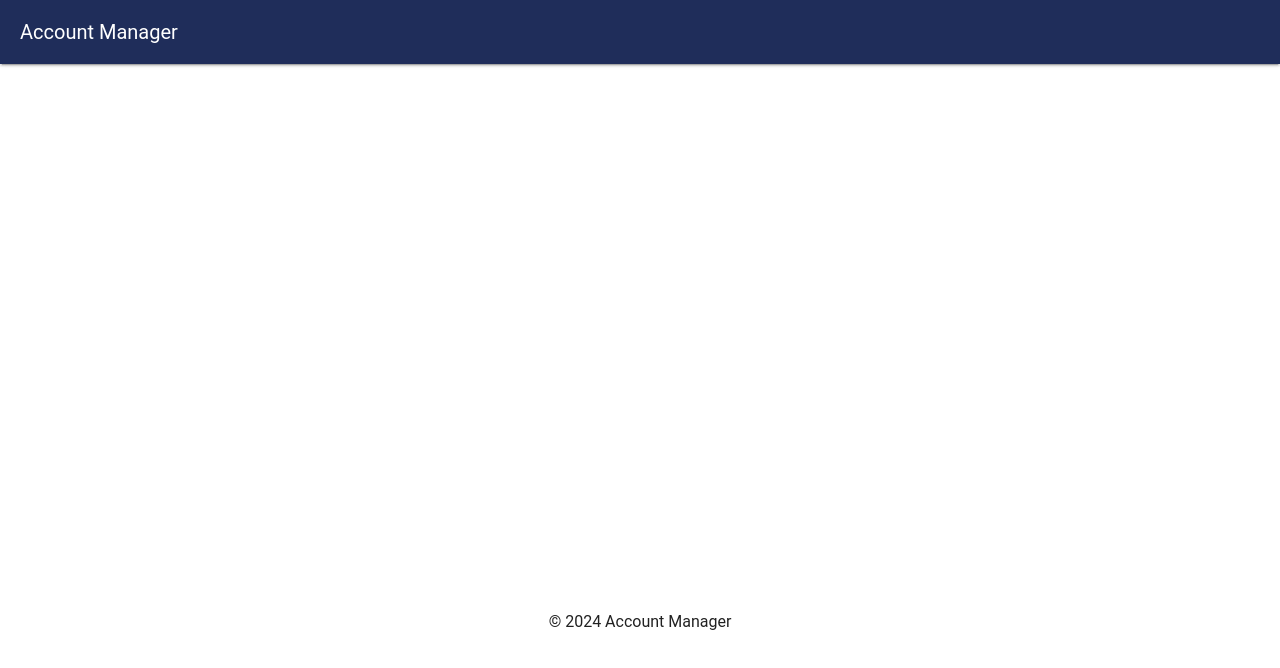
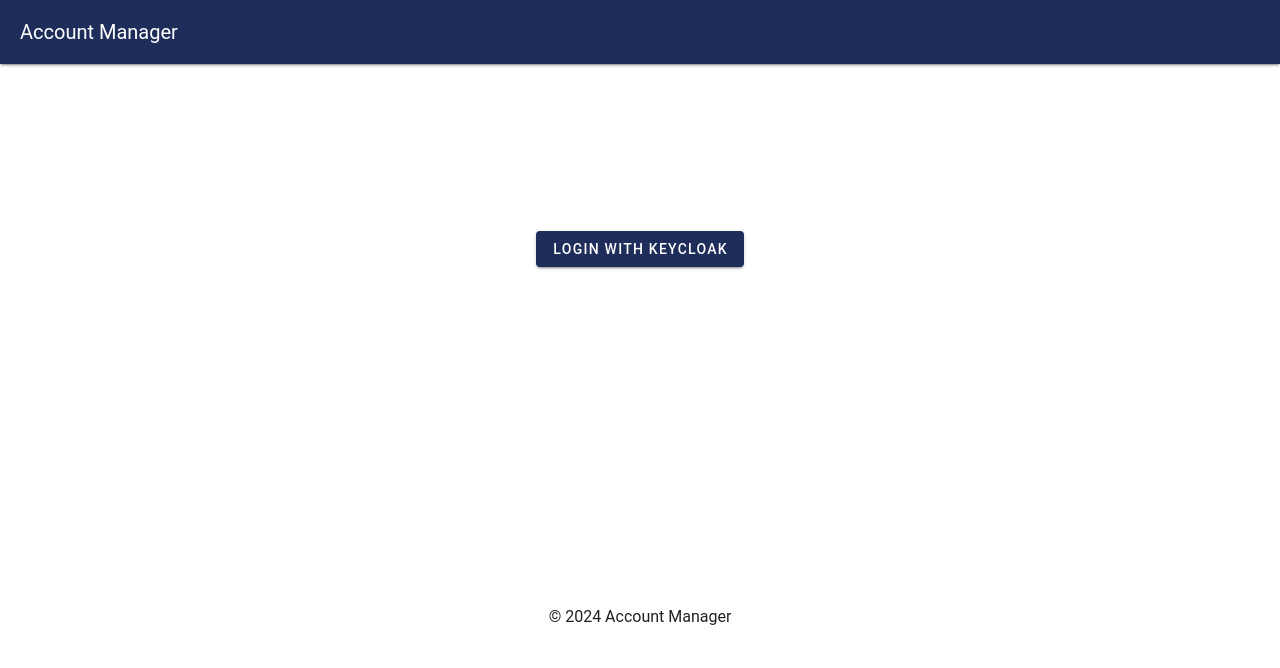
Before and after one commit to pdapsuke/oidc-tutorial, a Nuxt app in the folder app/front/: page /login in a window 1280 px wide. Shown: the top 668 px of the page. Built offline with nearby package versions, Linux system fonts and the light colour scheme.

Commit message:
ref#oidc_with_vuln トークンエンドポイントからアクセストークンを取得するところまで実装

```diff
--- a/app/front/layouts/default.vue
+++ b/app/front/layouts/default.vue
@@ -10,9 +10,7 @@
 
     <!-- コンテンツ >>> -->
     <v-main>
-      <v-container class="py-8 px-6" fluid >
-        <slot />
-      </v-container>
+      <slot />
     </v-main>
     <!-- <<< コンテンツ -->
 
--- a/app/front/nuxt.config.ts
+++ b/app/front/nuxt.config.ts
@@ -29,6 +29,8 @@ export default defineNuxtConfig({
     public: {
       clientBaseUrl: '//localhost:8080/api/v1',
       serverBaseUrl: 'http://localhost:8080/api/v1',
+      clientId: 'oidc-tutorial',
+      redirectUri: 'http://localhost:3000/callback',
     }
   },
 })
--- /dev/null
+++ b/app/front/pages/callback.vue
@@ -0,0 +1,61 @@
+<template>
+  <v-container class="py-8 px-6 fillheight" fluid >
+    <Alert ref="alert" />
+    <div>Please wait...</div>
+	</v-container>
+</template>
+
+<script setup lang="ts">
+const alert = ref<any>(null)
+const route = useRoute();
+
+// クエリパラメータのcode(認可コード)の値を取得
+const queryParam = route.query.code || '';
+queryParam.toString()
+
+async function fetchAccessToken(authCode: string) {
+  // トークンエンドポイントへのリクエストのパラメータを定義
+  const tokenEndpoint = 'http://localhost:8888/realms/oidc-tutorial/protocol/openid-connect/token';
+  const { clientId, redirectUri } = useRuntimeConfig().public
+  const params = new URLSearchParams();
+
+  params.append('grant_type', 'authorization_code');
+  params.append('code', authCode);
+  params.append('client_id', `${clientId}`);
+  params.append('redirect_uri', `${redirectUri}`);
+
+  try {
+    const response = await fetch(tokenEndpoint, {
+      method: 'POST',
+      headers: {
+        'Content-Type': 'application/x-www-form-urlencoded',
+      },
+      body: params.toString(),
+    });
+
+    if (!response.ok) {
+      throw new Error('Failed to fetch access token');
+    }
+
+    // トークンエンドポイントからのレスポンスを返す
+    return response.json();
+  } catch (error) {
+    alert.value.error(`Error fetching access token: ${error}`);
+    console.error('Error fetching access token:', error);
+  }
+}
+
+onMounted(() => {
+  // 認可コードを使用してアクセストークンを取得
+	fetchAccessToken(`${queryParam}`).then(data => {
+		if (data) {
+      useAuth().login(data.access_token)
+      navigateTo('/')
+		} else {
+      setTimeout(() => {
+        navigateTo('/login')
+      }, 2000);
+    }
+	});
+});
+</script>
--- a/app/front/pages/index.vue
+++ b/app/front/pages/index.vue
@@ -1,4 +1,5 @@
 <template>
+  <v-container class="py-8 px-6" fluid >
     <div>
       <Alert ref="alert" />
       <div class="mb-3 d-flex align-center">
@@ -61,6 +62,7 @@
         </tbody>
       </v-table>
     </div>
+  </v-container>
 
   <!-- 削除確認ダイアログ -->
   <ConfirmDialog
--- /dev/null
+++ b/app/front/pages/login.vue
@@ -0,0 +1,19 @@
+<template>
+  <v-container class="fill-height">
+		<Alert ref="alert" />
+		<v-row  justify="center" align-content="center" class="d-flex">
+			<v-btn color="primary" :href="authRequesturl">login with keycloak</v-btn>
+		</v-row>
+	</v-container>
+</template>
+
+<script setup lang="ts">
+const { clientId, redirectUri } = useRuntimeConfig().public
+const baseUrl = 'http://localhost:8888/realms/oidc-tutorial/protocol/openid-connect/auth';
+const clientIdParam = `client_id=${clientId}`;
+const responseTypeParam = 'response_type=code';
+const responseModeParam = 'response_mode=query';
+const redirectUriParam = `redirect_uri=${redirectUri}`;
+
+const authRequesturl = `${baseUrl}?${clientIdParam}&${responseTypeParam}&${responseModeParam}&${redirectUriParam}`;
+</script>
--- /dev/null
+++ b/app/front/utils/auth.ts
@@ -0,0 +1,63 @@
+import { Buffer } from 'buffer'
+
+// Authクラスを返すuseAuthをエクスポートし外部から利用できるようにする
+export const useAuth = () => {
+  return Auth
+}
+
+class Auth {
+  // Cookieのキー
+  private static ACCESS_TOKEN_KEY: string = "__access_token"
+
+  // 認証済みかどうかの判定
+  public static authenticated(): boolean {
+    let payload = this.getPayload()
+    if (payload) {
+      // トークンの有効期限を検証
+      let now  = Math.floor((new Date()).getTime() / 1000)
+      return payload.exp > now
+    }
+    return false
+  }
+
+  // CookieからJWTを削除
+  public static logout(): void {
+    const cookie = useCookie(this.ACCESS_TOKEN_KEY)
+    cookie.value = null
+  }
+
+  // JWTをCookieに保存
+  public static login(token: string): void {
+    const cookie = useCookie(this.ACCESS_TOKEN_KEY)
+    cookie.value = token
+  }
+
+  // CookieからJWTを取得する
+  public static getToken(): string | null {
+    const cookie = useCookie(this.ACCESS_TOKEN_KEY);
+    let token = cookie.value;
+    return (token && Auth.authenticated()) ? token : null;
+  }
+
+  // Cookieに保存されているJWTのpayloadをオブジェクト形式で取得する
+  public static getPayload(): any | null {
+    const cookie = useCookie(this.ACCESS_TOKEN_KEY)
+    let token = cookie.value
+    if (!token) return null
+    let payload = token.split(".")[1]
+    let decoded = Buffer.from(payload, "base64").toString()
+    return JSON.parse(decoded)
+  }
+
+  // JWTのペイロードからユーザー名を取得する
+  public static getUsername(): string | null {
+    let payload = Auth.getPayload();
+    return (payload && !!payload["cognito:username"]) ? payload["cognito:username"] : null
+  }
+
+  // JWTのペイロードからEmailを取得する
+  public static getUserEmail(): string | null {
+    let payload = Auth.getPayload();
+    return (payload && !!payload["email"]) ? payload["email"] : null
+  }
+}
```
Lines whose indentation alone changed are shown as unchanged.
